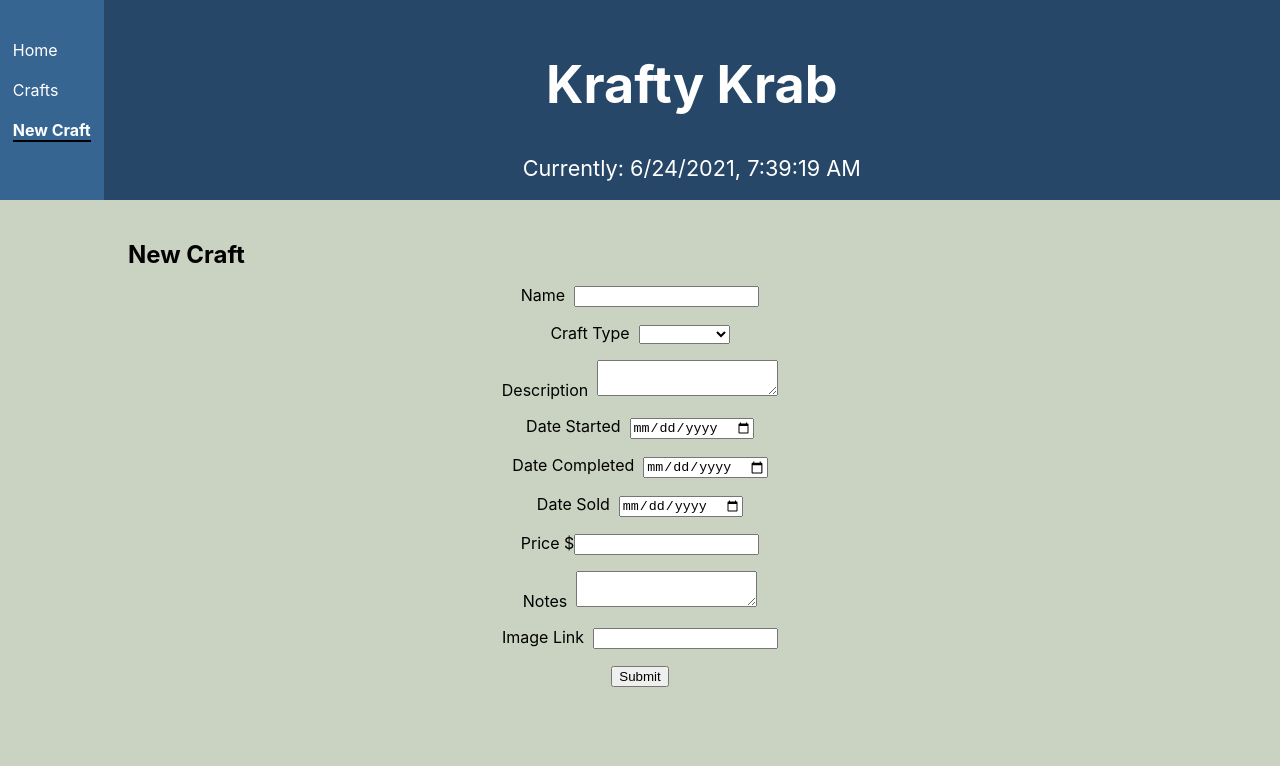
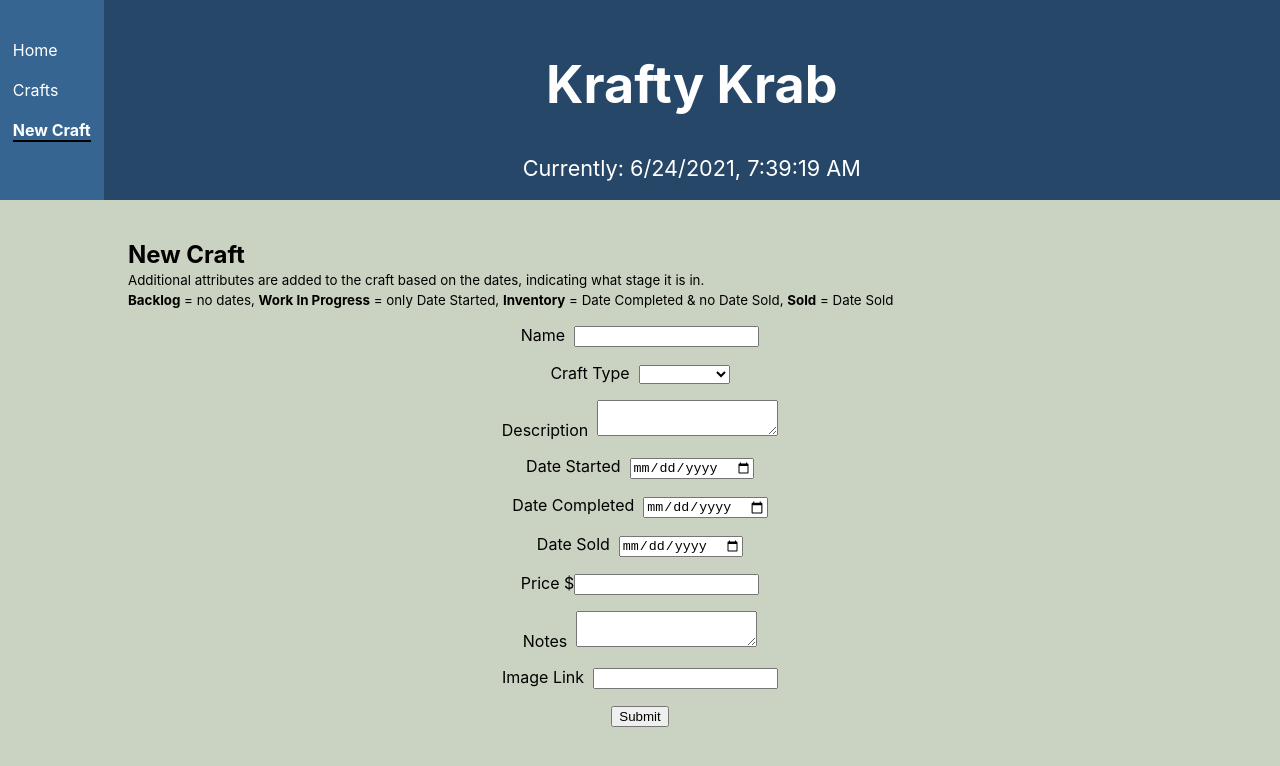
Before and after one commit to meranly8/react-redux-krafty-krab, a React (Create React App) app: page /crafts/new in a window 1280 px wide. Shown: the top 766 px of the page. Built offline with nearby package versions, Linux system fonts and the light colour scheme.

Commit message:
Added blurb about additional craft stage fields

```diff
--- a/src/components/CraftForm.js
+++ b/src/components/CraftForm.js
@@ -42,6 +42,10 @@ class CraftForm extends Component {
             <div>
                 <br />
                 <h2 className="main-header">New Craft</h2>
+                <div className="main-header"><small>
+                    Additional attributes are added to the craft based on the dates, indicating what stage it is in.<br />
+                    <b>Backlog</b> = no dates, <b>Work In Progress</b> = only Date Started, <b>Inventory</b> = Date Completed &amp; no Date Sold, <b>Sold</b> = Date Sold</small>
+                </div>
                 <form onSubmit={this.handleOnSubmit}>
                     <p><label>Name &nbsp;
                         <input onChange={this.handleOnChange} name="name" required value={this.state.name} />
```
